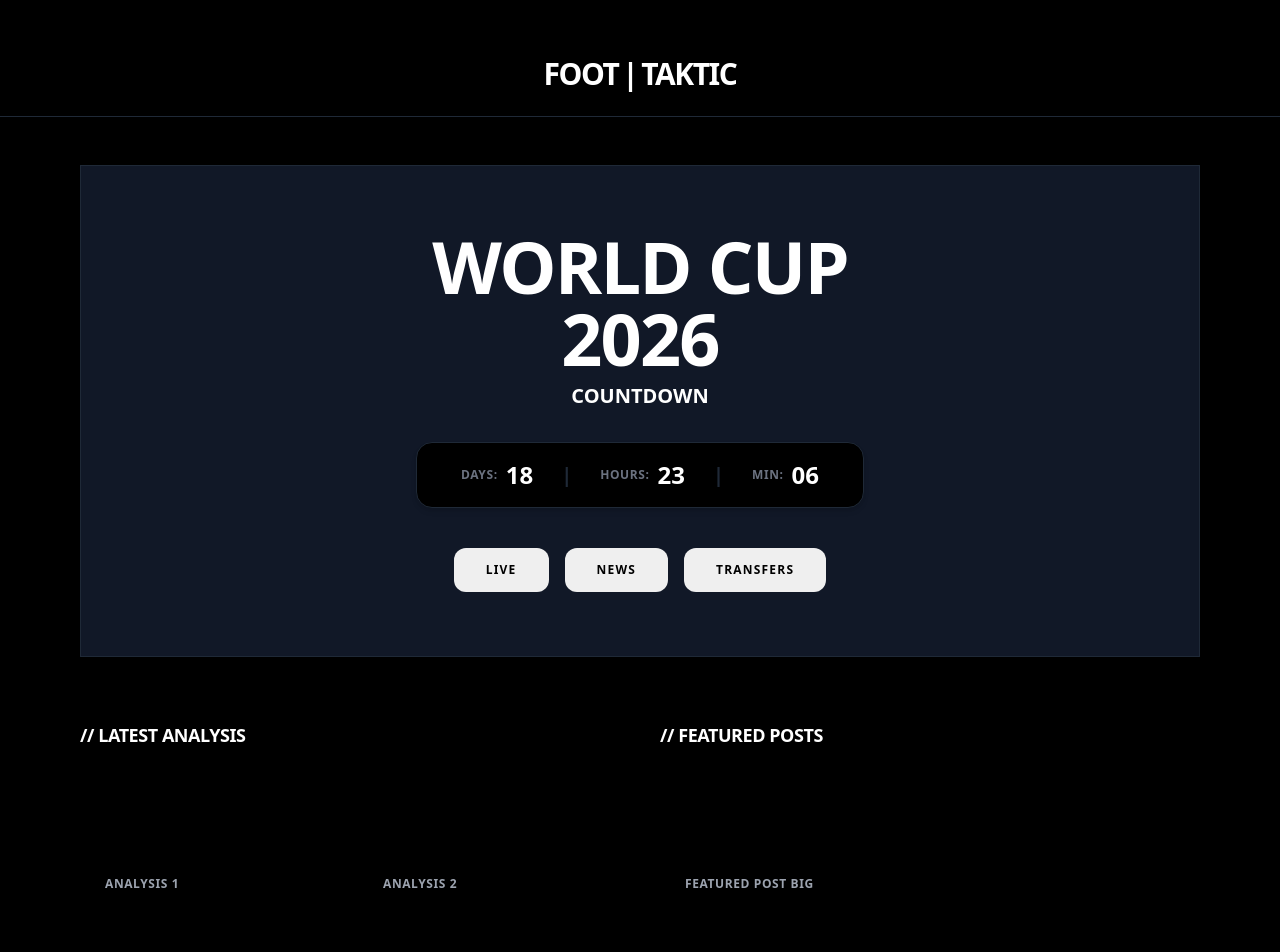
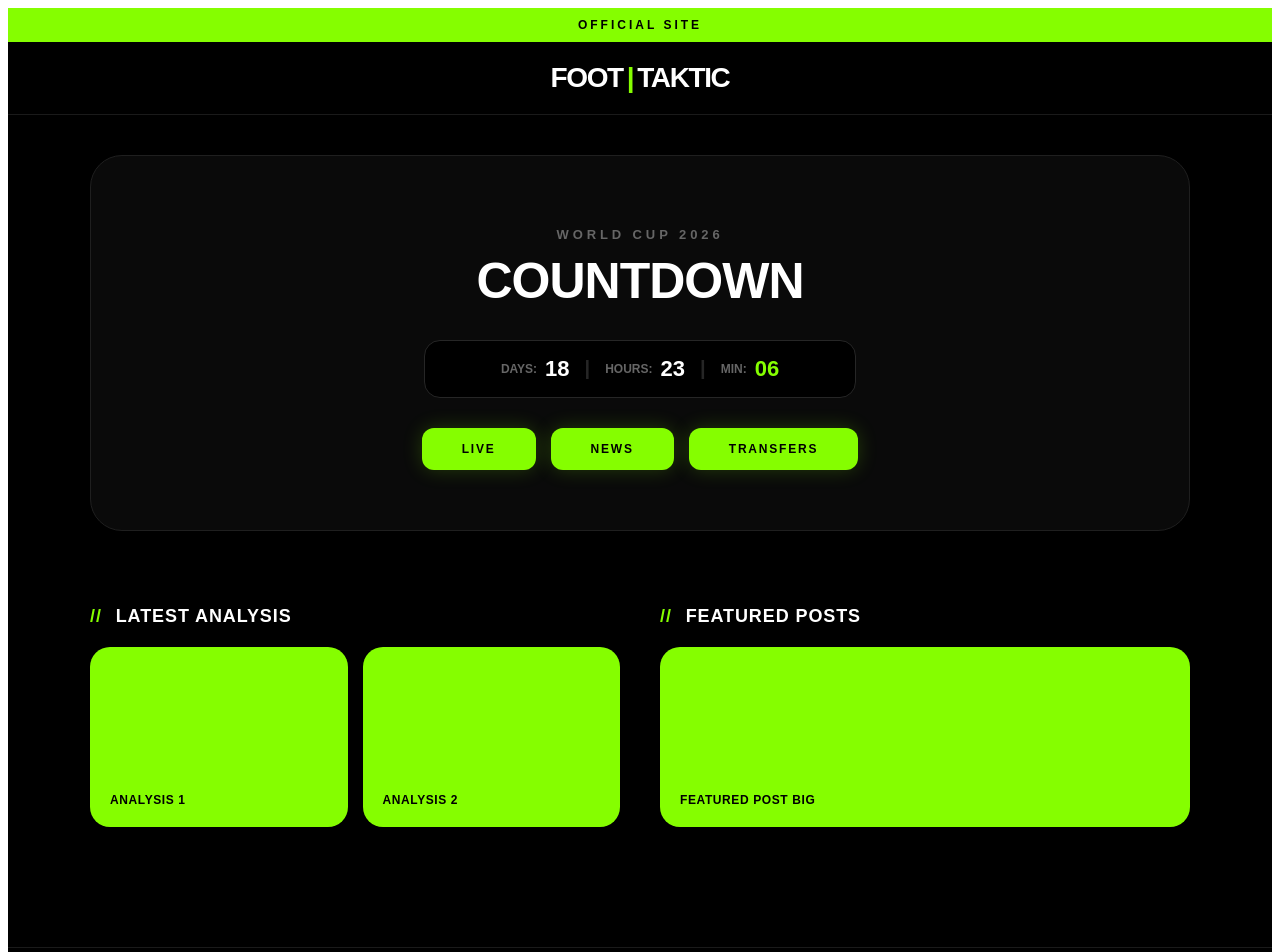
Before and after one commit to Foot-taktic/foot-taktic-vs, a Next.js app: page / in a window 1280 px wide. Shown: the top 952 px of the page. Built offline with nearby package versions, Linux system fonts and the light colour scheme.

Commit message:
Update page.tsx

```diff
--- a/app/page.tsx
+++ b/app/page.tsx
@@ -2,94 +2,91 @@
 
 export default function Home() {
   return (
-    <>
-      {/* هاد السطر هو اللي غايجيب الألوان والديزاين بزز ويصلح المشكل */}
-      <link href="https://cdn.jsdelivr.net/npm/tailwindcss@2.2.19/dist/tailwind.min.css" rel="stylesheet" />
+    <div style={{ backgroundColor: '#000000', color: '#ffffff', minHeight: '100vh', fontFamily: 'sans-serif', margin: 0, padding: 0 }}>
 
-      <div className="min-h-screen bg-black text-white font-sans selection:bg-[#85fe00] selection:text-black">
-
-        {/* 1. الشريط الفوقاني الأخضر الفسفوري */}
-        <div className="bg-[#85fe00] text-black text-center text-xs font-black tracking-[0.25em] py-2 uppercase">
+      {/* 1. الشريط الفوقاني الفسفوري */}
+      <div style={{ backgroundColor: '#85fe00', color: '#000000', textAlign: 'center', fontSize: '12px', fontWeight: '900', letterSpacing: '0.25em', padding: '10px 0', textTransform: 'uppercase' }}>
         Official Site
       </div>
 
       {/* 2. الـ Navbar الرئيسي */}
-        <nav className="bg-black py-6 px-6 md:px-12 flex justify-center items-center border-b border-gray-800">
-          <div className="text-3xl font-black tracking-tighter uppercase text-white">
-            FOOT<span className="text-[#85fe00] mx-1">|</span>TAKTIC
+      <nav style={{ backgroundColor: '#000000', padding: '20px', textAlign: 'center', borderBottom: '1px solid #1a1a1a' }}>
+        <div style={{ fontSize: '28px', fontWeight: '900', letterSpacing: '-0.05em', uppercase: 'true' }}>
+          FOOT<span style={{ color: '#85fe00', margin: '0 4px' }}>|</span>TAKTIC
         </div>
       </nav>
 
       {/* 3. الواجهة الرئيسية (Hero Section) */}
-        <main className="max-w-6xl mx-auto px-4 py-12">
+      <main style={{ maxWidth: '1100px', margin: '0 auto', padding: '40px 20px' }}>
 
-          {/* الكرت الكبير */}
-          <div className="relative rounded-[2rem] overflow-hidden bg-gray-900 border border-gray-800 p-8 md:p-16 text-center shadow-2xl min-h-[460px] flex flex-col justify-center items-center">
+        {/* الكرت الكبير الخلفية ديالو كحلة رمادية بحال الصورة */}
+        <div style={{ position: 'relative', borderRadius: '32px', backgroundColor: '#0a0a0a', border: '1px solid #1f1f1f', padding: '60px 20px', textAlign: 'center', boxShadow: '0 20px 40px rgba(0,0,0,0.5)' }}>
 
-            <div className="relative z-10 w-full max-w-xl mx-auto">
-              <h1 className="text-4xl md:text-7xl font-black tracking-tight uppercase mb-2 text-white">
+          <h2 style={{ color: '#666666', fontSize: '13px', fontWeight: '900', letterSpacing: '0.3em', textTransform: 'uppercase', marginBottom: '10px' }}>
             World Cup 2026
+          </h2>
+          <h1 style={{ fontSize: '50px', fontWeight: '900', textTransform: 'uppercase', margin: '0 0 10px 0', letterSpacing: '-0.02em' }}>
+            Countdown
           </h1>
-              <p className="text-[#85fe00] text-xl font-black tracking-[0.25em] uppercase mb-8">
-                Countdown
-              </p>
 
-              {/* العداد د الوقت متناسق مع الصورة */}
-              <div className="flex justify-center items-center gap-4 bg-black border border-gray-800 px-6 py-4 rounded-2xl mb-10 max-w-md mx-auto shadow-md">
-                <div className="flex items-center gap-2 px-3">
-                  <span className="text-gray-500 text-xs font-bold uppercase tracking-wider">Days:</span>
-                  <span className="text-2xl font-black text-white">18</span>
+          {/* العداد د الوقت متناسق */}
+          <div style={{ display: 'flex', justifyContent: 'center', alignItems: 'center', gap: '15px', backgroundColor: '#000000', border: '1px solid #262626', padding: '15px 25px', borderRadius: '16px', margin: '30px auto', maxWidth: '380px' }}>
+            <div style={{ display: 'flex', alignItems: 'center', gap: '8px' }}>
+              <span style={{ color: '#666666', fontSize: '12px', fontWeight: 'bold', textTransform: 'uppercase' }}>Days:</span>
+              <span style={{ fontSize: '22px', fontWeight: '900', color: '#ffffff' }}>18</span>
             </div>
-                <span className="text-gray-800 font-bold text-xl">|</span>
-                <div className="flex items-center gap-2 px-3">
-                  <span className="text-gray-500 text-xs font-bold uppercase tracking-wider">Hours:</span>
-                  <span className="text-2xl font-black text-white">23</span>
+            <span style={{ color: '#262626', fontWeight: 'bold', fontSize: '20px' }}>|</span>
+            <div style={{ display: 'flex', alignItems: 'center', gap: '8px' }}>
+              <span style={{ color: '#666666', fontSize: '12px', fontWeight: 'bold', textTransform: 'uppercase' }}>Hours:</span>
+              <span style={{ fontSize: '22px', fontWeight: '900', color: '#ffffff' }}>23</span>
             </div>
-                <span className="text-gray-800 font-bold text-xl">|</span>
-                <div className="flex items-center gap-2 px-3">
-                  <span className="text-gray-500 text-xs font-bold uppercase tracking-wider">Min:</span>
-                  <span className="text-2xl font-black text-[#85fe00]">06</span>
+            <span style={{ color: '#262626', fontWeight: 'bold', fontSize: '20px' }}>|</span>
+            <div style={{ display: 'flex', alignItems: 'center', gap: '8px' }}>
+              <span style={{ color: '#666666', fontSize: '12px', fontWeight: 'bold', textTransform: 'uppercase' }}>Min:</span>
+              <span style={{ fontSize: '22px', fontWeight: '900', color: '#85fe00' }}>06</span>
             </div>
           </div>
 
-              {/* الأزرار الثلاثة الفسفورية */}
-              <div className="flex flex-wrap justify-center gap-4">
-                <button className="bg-[#85fe00] text-black font-black uppercase text-xs tracking-widest px-8 py-3.5 rounded-xl hover:bg-[#73dd00] transition-colors cursor-pointer">
+          {/* الأزرار الثلاثة الفسفورية بحال الصورة بالظبط */}
+          <div style={{ display: 'flex', flexWrap: 'wrap', justifyContent: 'center', gap: '15px', marginTop: '30px' }}>
+            <button style={{ backgroundColor: '#85fe00', color: '#000000', fontWeight: '900', textTransform: 'uppercase', fontSize: '12px', letterSpacing: '0.15em', padding: '14px 40px', borderRadius: '12px', border: 'none', cursor: 'pointer', boxShadow: '0 0 20px rgba(133,254,0,0.2)' }}>
               Live
             </button>
-                <button className="bg-[#85fe00] text-black font-black uppercase text-xs tracking-widest px-8 py-3.5 rounded-xl hover:bg-[#73dd00] transition-colors cursor-pointer">
+            <button style={{ backgroundColor: '#85fe00', color: '#000000', fontWeight: '900', textTransform: 'uppercase', fontSize: '12px', letterSpacing: '0.15em', padding: '14px 40px', borderRadius: '12px', border: 'none', cursor: 'pointer', boxShadow: '0 0 20px rgba(133,254,0,0.2)' }}>
               News
             </button>
-                <button className="bg-[#85fe00] text-black font-black uppercase text-xs tracking-widest px-8 py-3.5 rounded-xl hover:bg-[#73dd00] transition-colors cursor-pointer">
+            <button style={{ backgroundColor: '#85fe00', color: '#000000', fontWeight: '900', textTransform: 'uppercase', fontSize: '12px', letterSpacing: '0.15em', padding: '14px 40px', borderRadius: '12px', border: 'none', cursor: 'pointer', boxShadow: '0 0 20px rgba(133,254,0,0.2)' }}>
               Transfers
             </button>
+          </div>
+
+        </div>
+
+        {/* 4. الأقسام التحتانية د المقالات */}
+        <div style={{ marginTop: '60px', display: 'grid', gridTemplateColumns: 'repeat(auto-fit, minmax(300px, 1fr))', gap: '40px' }}>
+
+          {/* قسم الـ Latest Analysis */}
+          <div>
+            <h2 style={{ fontSize: '18px', fontWeight: '900', textTransform: 'uppercase', marginBottom: '20px', letterSpacing: '0.05em' }}>
+              <span style={{ color: '#85fe00', marginRight: '8px' }}>//</span> Latest Analysis
+            </h2>
+            <div style={{ display: 'grid', gridTemplateColumns: '1fr 1fr', gap: '15px' }}>
+              <div style={{ backgroundColor: '#85fe00', borderRadius: '20px', padding: '20px', height: '140px', display: 'flex', alignItems: 'flex-end', cursor: 'pointer' }}>
+                <span style={{ color: '#000000', fontWeight: '900', fontSize: '12px', textTransform: 'uppercase', letterSpacing: '0.05em' }}>Analysis 1</span>
+              </div>
+              <div style={{ backgroundColor: '#85fe00', borderRadius: '20px', padding: '20px', height: '140px', display: 'flex', alignItems: 'flex-end', cursor: 'pointer' }}>
+                <span style={{ color: '#000000', fontWeight: '900', fontSize: '12px', textTransform: 'uppercase', letterSpacing: '0.05em' }}>Analysis 2</span>
               </div>
             </div>
           </div>
 
-          {/* 4. الأقسام التحتانية */}
-          <div className="mt-16 grid grid-cols-1 md:grid-cols-2 gap-10">
-
+          {/* قسم الـ Featured Posts */}
           <div>
-              <h2 className="text-lg font-black tracking-tight uppercase mb-6 text-white">
-                <span className="text-[#85fe00]">//</span> Latest Analysis
+            <h2 style={{ fontSize: '18px', fontWeight: '900', textTransform: 'uppercase', marginBottom: '20px', letterSpacing: '0.05em' }}>
+              <span style={{ color: '#85fe00', marginRight: '8px' }}>//</span> Featured Posts
             </h2>
-              <div className="grid grid-cols-2 gap-4">
-                <div className="bg-gray-900 border border-gray-800 rounded-2xl p-6 h-36 flex items-end hover:border-gray-700 transition-colors cursor-pointer">
-                  <span className="text-gray-400 font-black text-xs uppercase tracking-wider">Analysis 1</span>
-                </div>
-                <div className="bg-gray-900 border border-gray-800 rounded-2xl p-6 h-36 flex items-end hover:border-gray-700 transition-colors cursor-pointer">
-                  <span className="text-gray-400 font-black text-xs uppercase tracking-wider">Analysis 2</span>
-                </div>
-              </div>
-            </div>
-
-            <div>
-              <h2 className="text-lg font-black tracking-tight uppercase mb-6 text-white">
-                <span className="text-[#85fe00]">//</span> Featured Posts
-              </h2>
-              <div className="bg-gray-900 border border-gray-800 rounded-2xl p-6 h-36 flex items-end hover:border-gray-700 transition-colors cursor-pointer">
-                <span className="text-gray-400 font-black text-xs uppercase tracking-wider">Featured Post Big</span>
+            <div style={{ backgroundColor: '#85fe00', borderRadius: '20px', padding: '20px', height: '140px', display: 'flex', alignItems: 'flex-end', cursor: 'pointer' }}>
+              <span style={{ color: '#000000', fontWeight: '900', fontSize: '12px', textTransform: 'uppercase', letterSpacing: '0.05em' }}>Featured Post Big</span>
             </div>
           </div>
 
@@ -97,11 +94,11 @@ export default function Home() {
 
       </main>
 
-        <footer className="border-t border-gray-900 mt-20 py-6 text-center text-[10px] text-gray-600 font-bold uppercase tracking-widest">
-          &copy; 2026 Foot Taktic. Official Platform.
+      {/* الفوتر */}
+      <footer style={{ borderTop: '1px solid #1a1a1a', marginTop: '80px', padding: '25px 0', textAlign: 'center', fontSize: '10px', color: '#444444', fontWeight: 'bold', letterSpacing: '0.2em' }}>
+        &copy; 2026 FOOT TAKTIC. OFFICIAL PLATFORM.
       </footer>
 
     </div>
-    </>
   );
 }
```
Lines whose indentation alone changed are shown as unchanged.
